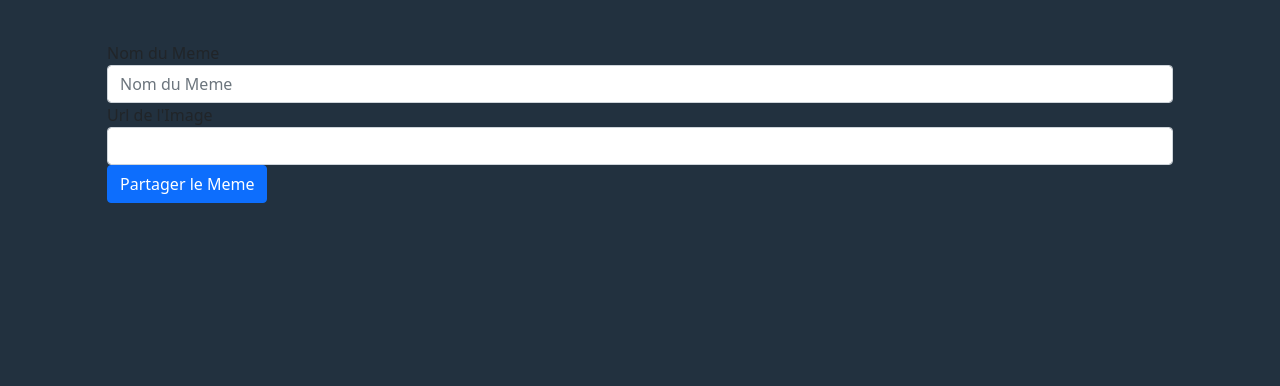
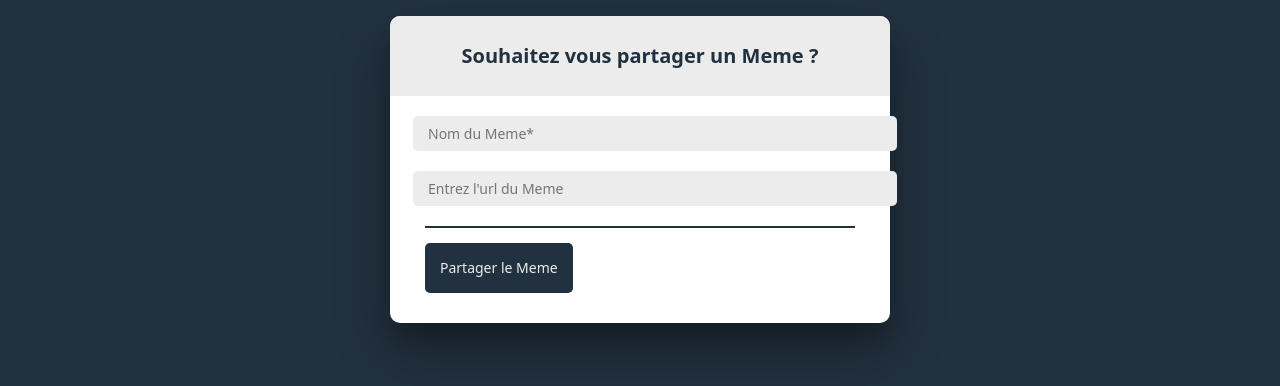
Before and after one commit to PierreD59/tp_ninegag, a PHP site: template src/App/Template/AddMeme/addMeme.html.twig in a window 1280 px wide. Shown: the part 56-442 px from the top of the page. Run offline with PHP 8.4, Linux system fonts and the light colour scheme; the template is opened without the code that fills it, so the values that code supplies are empty; some libraries are stand-ins or nearby versions.

Commit message:
Add the css of the page where are stored all the Memeet of the page of addition of Meme

```diff
--- a/assets/css/styles.css
+++ b/assets/css/styles.css
@@ -1,3 +1,72 @@
+@import url(https://fonts.googleapis.com/css?family=Raleway:400,700);
+.card-form {
+  width: 500px;
+  border-radius: 10px;
+  background: white;
+  box-shadow: 0 27px 55px 0 rgba(0, 0, 0, 0.3), 0 17px 17px 0 rgba(0, 0, 0, 0.15);
+  margin: auto;
+}
+.card-form .form-title {
+  width: 100%;
+  display: flex;
+  align-items: center;
+  justify-content: center;
+  height: 80px;
+  font-size: 20px;
+  font-weight: bold;
+  background: #ececec;
+  border-radius: 10px 10px 0 0;
+}
+.card-form .form-title p {
+  color: #22313f;
+}
+.card-form .form-body {
+  padding: 10px;
+}
+.card-form .form-body .row {
+  display: flex;
+  justify-content: space-around;
+  padding: 10px;
+}
+.card-form .form-body .row input[type=text] {
+  appearance: none;
+  width: 100%;
+  margin: 0 15px;
+  height: 35px;
+  padding: 5px 15px;
+  border-radius: 5px;
+  outline: none;
+  border: none;
+  background: #ececec;
+  color: #22313f;
+  font-size: 14px;
+}
+.card-form .rule {
+  height: 2px;
+  background: #22313f;
+  margin: 0px 35px;
+}
+.card-form .form-footer {
+  margin: 0 25px 15px 25px;
+  padding: 15px 10px;
+}
+.card-form .form-footer .buttonShare {
+  display: inline-block;
+  height: auto;
+  line-height: 40px;
+  border: none;
+  border-radius: 5px;
+  padding: 5px 15px;
+  background: #22313f;
+  margin-right: 10px;
+  font-size: 14px;
+  text-decoration: none;
+  color: #ececec;
+}
+.card-form .form-footer span {
+  margin-left: 8px;
+}
+
 body {
   background: #22313f;
 }
@@ -11,10 +80,16 @@ body .memeBlock .toto {
   padding: 15px;
   height: 100%;
   border: 1px solid #e1e1e1;
+  box-shadow: 0 27px 55px 0 rgba(0, 0, 0, 0.3), 0 17px 17px 0 rgba(0, 0, 0, 0.15);
 }
 body .memeBlock .toto a {
   text-decoration: none;
   color: #22313f;
 }
+body .memeBlock .toto a hr {
+  background: #22313f;
+  height: 2px;
+  opacity: 1;
+}
 
 /*# sourceMappingURL=styles.css.map */
--- a/assets/scss/_createMeme.scss
+++ b/assets/scss/_createMeme.scss
@@ -0,0 +1,78 @@
+@import url(https://fonts.googleapis.com/css?family=Raleway:400,700);
+
+.card-form{
+  width: 500px;
+  border-radius: 10px;
+  background: white;
+  box-shadow: 0 27px 55px 0 rgba(0, 0, 0, 0.3), 0 17px 17px 0 rgba(0, 0, 0, 0.15);
+  margin: auto;
+
+  .form-title{
+    width: 100%;
+    display: flex;
+    align-items: center;
+    justify-content: center;
+    height: 80px;
+    font-size: 20px;
+    font-weight: bold;
+    background: #ececec;
+    border-radius: 10px 10px 0 0;
+    p {
+        color: #22313f;
+    }
+  }
+
+  .form-body{
+    padding: 10px;
+
+    .row{
+      display: flex;
+      justify-content: space-around;
+      padding: 10px;
+
+      input[type="text"]{
+        appearance: none;
+        width: 100%;
+        margin: 0 15px;
+        height: 35px;
+        padding: 5px 15px;
+        border-radius: 5px;
+        outline: none;
+        border: none;
+        background: #ececec;
+        color: #22313f;
+        font-size: 14px;
+      }
+    }
+  }
+
+  .rule{
+    height: 2px;
+    background: #22313f;
+    margin: 0px 35px;
+  }
+
+  .form-footer{
+    margin: 0 25px 15px 25px;
+    padding: 15px 10px;
+
+    .buttonShare {
+      display: inline-block;
+      height: auto;
+      line-height: 40px;
+      border: none;
+      border-radius: 5px;
+      padding: 5px 15px;
+      background: #22313f;
+      margin-right: 10px;
+      font-size: 14px;
+      text-decoration: none;
+      color: #ececec;
+    }
+
+    span {
+      margin-left: 8px;
+    }
+  }
+
+}
--- a/assets/scss/_home.scss
+++ b/assets/scss/_home.scss
@@ -10,9 +10,17 @@ body {
             padding: 15px;
             height: 100%;
             border: 1px solid #e1e1e1;
+            box-shadow: 0 27px 55px 0 rgba(0, 0, 0, 0.3), 0 17px 17px 0 rgba(0, 0, 0, 0.15);
+
             a {
                 text-decoration: none;
                 color: #22313f;
+
+                hr {
+                    background: #22313f;
+                    height: 2px;
+                    opacity: 1;
+                }
             }
         }
     }
--- a/assets/scss/styles.scss
+++ b/assets/scss/styles.scss
@@ -3,7 +3,6 @@
 @import "_variables";
 @import "_header";
 @import "_footer";
-@import "_listMeme";
 @import "_pageDetail";
 @import "_createMeme";
 @import "_home";
--- a/src/App/Template/AddMeme/addMeme.html.twig
+++ b/src/App/Template/AddMeme/addMeme.html.twig
@@ -2,16 +2,27 @@
 {% block title %}Ajouter un Meme{% endblock %}
 {% block content %}
     {% block body %}
-        <form action="" method="post">
-            <div class="form-group">
-                <label for="name">Nom du Meme</label>
-                <input type="text" class="form-control" id="name" name="name" placeholder="Nom du Meme">
+    <div class="container-fluid">
+        <div class="row createMemeBlock my-3">
+
+            <div class="card-form p-0">
+                <form class="signup" action="" method="post">
+                    <div class="form-title"><p class="p-0 m-0">Souhaitez vous partager un Meme ?</p></div>
+                    <div class="form-body">
+                    <div class="row">
+                        <input type="text" id="name" name="name" placeholder="Nom du Meme*">
+                    </div>
+                    <div class="row">
+                        <input type="text" id="image" name="image" placeholder="Entrez l'url du Meme">
+                    </div>
+                    </div>
+                    <div class="rule"></div>
+                    <div class="form-footer">
+                    <button type="submit" name="addNewMeme" class="buttonShare">Partager le Meme</button>
+                    </div>
+                </form>
             </div>
-            <div class="form-group">
-                <label for="image">Url de l'Image</label>
-                <input type="text" class="form-control" id="image" name="image">
-            </div>
-            <button type="submit" name="addNewMeme" class="btn btn-primary">Partager le Meme</button>
-        </form>
+        </div>
+    </div>
     {% endblock %}
 {% endblock %}
--- a/src/App/Template/Home/home.html.twig
+++ b/src/App/Template/Home/home.html.twig
@@ -2,6 +2,8 @@
 {% block title %}Accueil{% endblock %}
 {% block content %}
     {% block body %}
+        <div class="container">
+            <div class="row memeBlock my-3">
                 <h1 class="text-light text-center">Les 10 derniers Meme</h1>
                 <hr class="bg-light">
                 {% for meme in result %}
@@ -15,5 +17,7 @@
                         </a>
                     </div>
                 {% endfor %}
+            </div>
+        </div>
     {% endblock %}
 {% endblock %}
--- a/src/App/Template/layout.html.twig
+++ b/src/App/Template/layout.html.twig
@@ -31,11 +31,9 @@
             </div>
         </nav>
 
-        <div class="container">
-            <div class="row memeBlock my-3">
-                {% block content %}{% endblock %}
-            </div>
-        </div>
+
+        {% block content %}{% endblock %}
+
 
         <!-- Optional JavaScript; choose one of the two! -->
 
```
Also changed, not shown: src/App/Template/ListMeme/listMeme.html.twig (+15 -18 lines), assets/scss/_listMeme.scss (deleted), 1 other file. Lines whose indentation alone changed are shown as unchanged.
